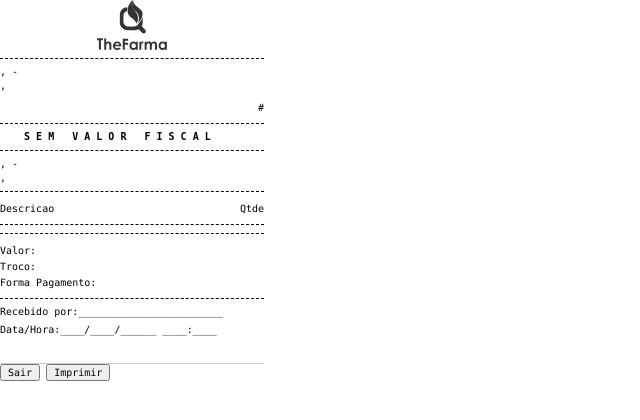
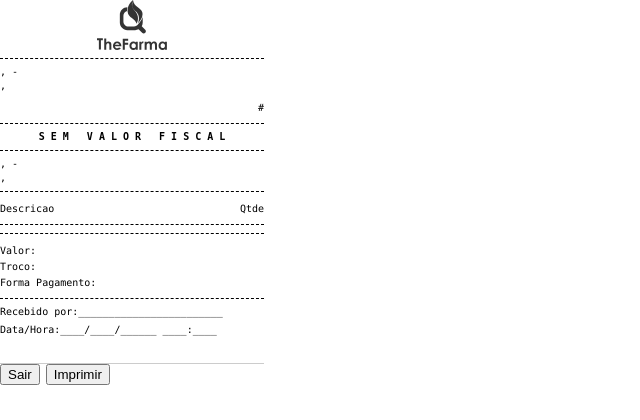
Before and after one commit to Weslley/TheFarmaClient, a Django app: template app/templates/admin/sales/commands.html in a window 1280 px wide. Shown: the top 420 px of the page, without its empty margins (0-640 px from the left). Run offline with Django 3.2, Linux system fonts and the light colour scheme; the template is opened without the code that fills it, so the values that code supplies are empty; parts of the project's set-up code (start-up, migrations or seed data) failed here and were passed over.

Commit message:
coloca text-align center em comanda

```diff
--- a/app/templates/admin/sales/commands.html
+++ b/app/templates/admin/sales/commands.html
@@ -6,7 +6,6 @@
         <meta http-equiv="X-UA-Compatible" content="ie=edge">
         <title>Comanda TheFarma</title>
         {% load static %}
-        <link rel="stylesheet" href="{% static "plugins/normalize/normalize.css" %}">
     </head>
 <style>
     strong {
@@ -83,6 +82,10 @@
         margin-bottom: 8px;
     }
 
+    .txt-center {
+        text-align: center;
+    }
+
     @page {
         margin: 0%
     }
@@ -106,7 +109,7 @@
         <p class="ft-rt">#{{ comanda.id }}</p>
     </div>
     <div class="line"></div>
-    <pre class="texto-grosso">    S E M   V A L O R   F I S C A L   </pre>
+    <pre class="texto-grosso txt-center">S E M   V A L O R   F I S C A L</pre>
     <div class="line"></div>
     <p><strong>{{ comanda.cliente_nome }}</strong></p>
     <p>{{ comanda.logradouro }}, {{ comanda.numero }} - {{ comanda.complemento }}</p>
```
